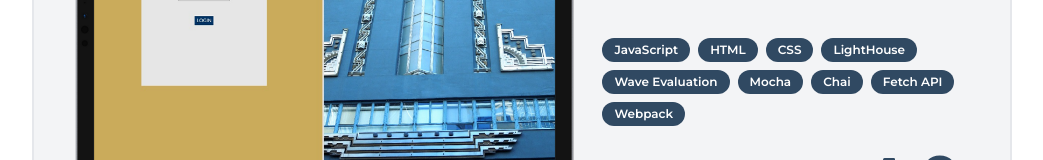
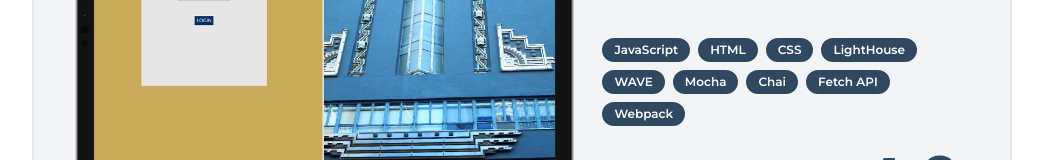
Before and after one commit to jsahim/portfolio, a Next.js app: page /projects in a window 1280 px wide. Shown: the part 1896-2056 px from the top of the page, without its empty margins (118-1161 px from the left). Built offline with nearby package versions, Linux system fonts and the light colour scheme.

Commit message:
Update style

```diff
--- a/src/app/projects/page.tsx
+++ b/src/app/projects/page.tsx
@@ -84,7 +84,7 @@ export default function Projects() {
               <span>HTML</span>
               <span>CSS</span>
               <span>LightHouse</span>
-              <span>Wave Evaluation</span>
+              <span>WAVE</span>
               <span>Mocha</span>
               <span>Chai</span>
               <span>Fetch API</span>
```
